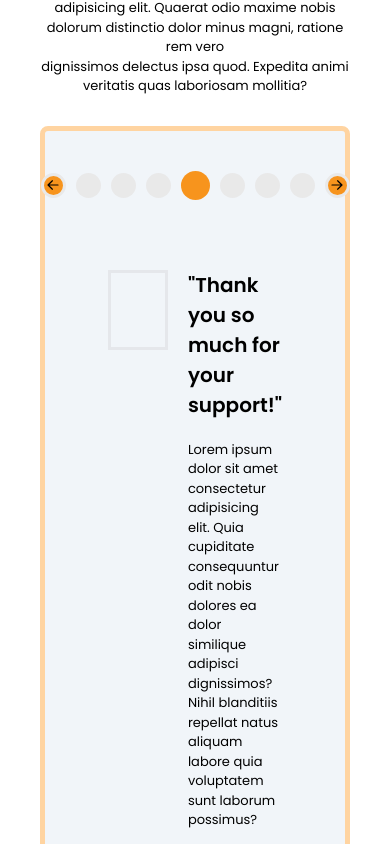
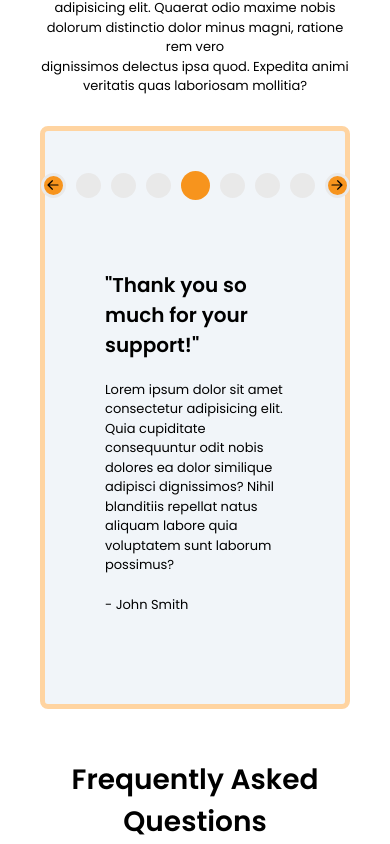
Before and after one commit to KenUdoudo/company, a React (Vite) app: page / in a window 390 px wide. Shown: the part 6320-7164 px from the top of the page. Built offline with nearby package versions, Linux system fonts and the light colour scheme.

Commit message:
done with bit

```diff
--- a/src/components/Home/section6.jsx
+++ b/src/components/Home/section6.jsx
@@ -22,7 +22,7 @@ const Section6 = () => {
                 <p className="text-[13px]">Lorem, ipsum dolor sit amet consectetur adipisicing elit. Quaerat odio maxime nobis dolorum distinctio dolor minus magni, ratione rem vero <br /> dignissimos delectus ipsa quod. Expedita animi veritatis quas laboriosam mollitia?</p>
             </div>
 
-            <div className="border-[#FFD4A1] rounded-lg border-[5px] mt-[30px] bg-slate-100 px-[100px] py-[40px]">
+            <div className="border-[#FFD4A1] rounded-lg border-[5px] mt-[30px] bg-slate-100 px-[50px] md:px-[100px] py-[40px]">
                 <div className="flex flex-row justify-center items-center gap-x-[10px] md:gap-x-[30px]">
                     <div className="h-[25px] w-[25px] md:h-[32px] md:w-[32px] rounded-full bg-[#F7941D] flex justify-center items-center border-[3px] border-[#E9E9E9] shrink-0" onClick={ decrement }><HiMiniArrowLeft/></div>
                     <div className={`${tab === -3 ? "bg-[#F7941D] h-[29px] w-[29px] md:h-[40px] md:w-[40px]" : "bg-[#E9E9E9]"} h-[25px] w-[25px] md:h-[32px] md:w-[32px] rounded-full shrink-0`}></div>
@@ -35,8 +35,8 @@ const Section6 = () => {
                     <div className="h-[25px] w-[25px] md:h-[32px] md:w-[32px] rounded-full bg-[#F7941D] flex justify-center items-center border-[3px] border-[#E9E9E9] shrink-0" onClick={ increment }><HiMiniArrowRight/></div>
                 </div>
                 <div className="px-[10px] md:px-[50px] md:border-[5px] rounded-lg border-white flex justify-center items-center mt-[20px]">
-                    <div className="flex flex-row justify-center space-x-[20px] py-[50px]">
-                        <div className="border-[3px] h-[80px] w-[60px] shrink-0"></div>
+                    <div className="flex flex-row justify-center gap-x-[20px] py-[50px]">
+                        <div className="border-[3px] h-[80px] w-[60px] shrink-0 hidden md:block"></div>
                         {tab === -3 && (
                             <div className="flex flex-col gap-[20px]">
                                 <p className="text-[20px] font-semibold">"Thank you so much for your support!"</p>
```
